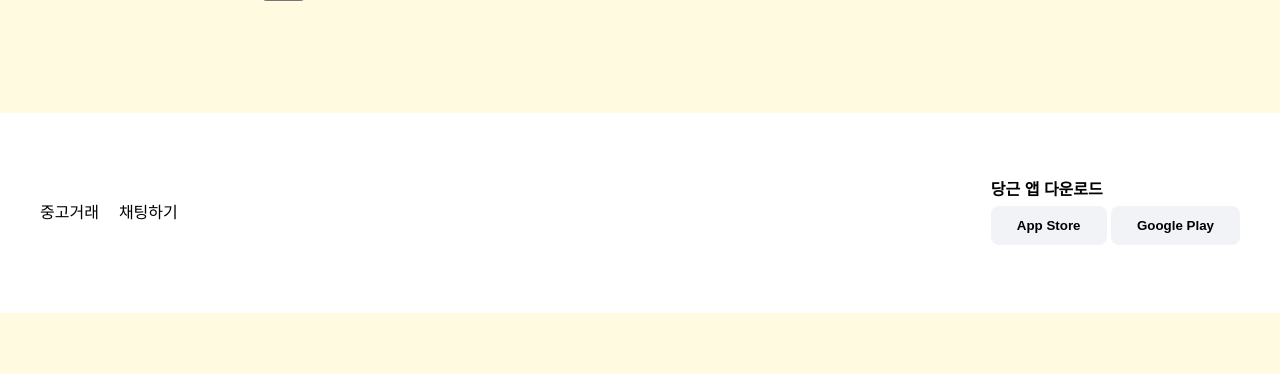
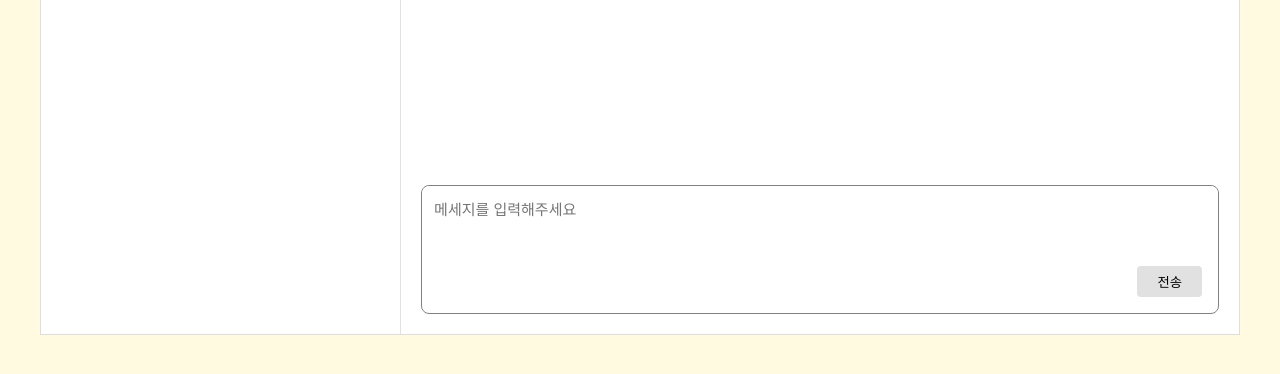
Before and after one commit to kangminseo12/gangsajin, a Django app: template carrotproject/carrotapp/templates/dangun_app/chat.html in a window 1280 px wide. Shown: the part 360-734 px from the top of the page. Run offline with Django 4.2, Linux system fonts and the light colour scheme; the template is opened without the code that fills it, so the values that code supplies are empty.

Commit message:
(머지 X) 노트북으로 이어서 작업하기 위한 커밋입니다 (머지 X)

```diff
--- a/carrotproject/carrotapp/templates/dangun_app/chat.html
+++ b/carrotproject/carrotapp/templates/dangun_app/chat.html
@@ -11,11 +11,12 @@
     <link rel="stylesheet" type="text/css" href="{% static 'css/test.css' %}"/>
     <link rel="stylesheet" type="text/css" href="{% static 'css/nav.css' %}"/>
     <link rel="stylesheet" type="text/css" href="{% static 'css/footer.css' %}"/>
+    <link rel="stylesheet" type="text/css" href="{% static 'css/chat.css' %}"/>
     <title>채팅하기</title>
   </head>
 
   <body class="back-ye">
-    {% include 'dangun_app/nav.html' %}
+    {% comment %} {% include 'dangun_app/nav.html' %} {% endcomment %}
     <div class="content-box">
       <div class="container column">
         <div class="post-box flex-box">
@@ -112,7 +113,7 @@
         </div>
       </div>
     </div>
-    {% include 'dangun_app/footer.html' %}
+    {% comment %} {% include 'dangun_app/footer.html' %} {% endcomment %}
 
   </body>
 
--- a/carrotproject/carrotapp/urls.py
+++ b/carrotproject/carrotapp/urls.py
@@ -3,5 +3,6 @@ from django.urls import path
 from . import views
 
 urlpatterns = [
-    path('', views.login, name='login')
+    path('', views.login, name='login'),
+    path('chat/', views.chat, name='chat')
 ]
--- a/carrotproject/carrotapp/views.py
+++ b/carrotproject/carrotapp/views.py
@@ -9,3 +9,6 @@ def login(request):
 
 # def index(request):
 #     return render(request,"main.html")
+
+def chat(request):
+    return render(request, "dangun_app/chat.html")
--- a/carrotproject/carrotproject/settings.py
+++ b/carrotproject/carrotproject/settings.py
@@ -62,6 +62,8 @@ INSTALLED_APPS = [
     'django.contrib.sessions',
     'django.contrib.messages',
     'django.contrib.staticfiles',
+    'django.contrib.humanize',
+
     'carrotapp'
 ]
 
```
